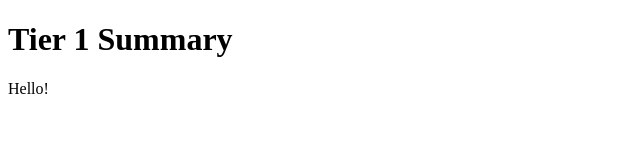
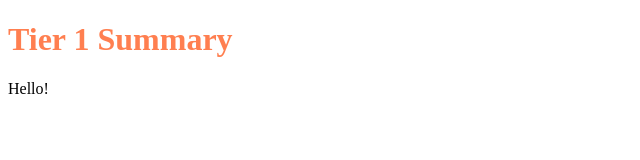
Before and after one commit to DosMaas/tier1-summary-video, a plain HTML site: page index.html in a window 1280 px wide. Shown: the whole page, without its empty margins (0-640 px from the left). Drawn offline with Linux system fonts and the light colour scheme.

Commit message:
brought in CSS file

```diff
--- a/index.html
+++ b/index.html
@@ -4,6 +4,8 @@
     <meta charset="UTF-8">
     <meta http-equiv="X-UA-Compatible" content="IE=edge">
     <meta name="viewport" content="width=device-width, initial-scale=1.0">
+   <!-- link the stylesheet -->
+   <link href="main.css" rel="stylesheet"/>
     <title>Tier 1 Summary</title>
 </head>
 <body>
--- /dev/null
+++ b/main.css
@@ -0,0 +1,3 @@
+h1 {
+    color: coral;
+}
```
